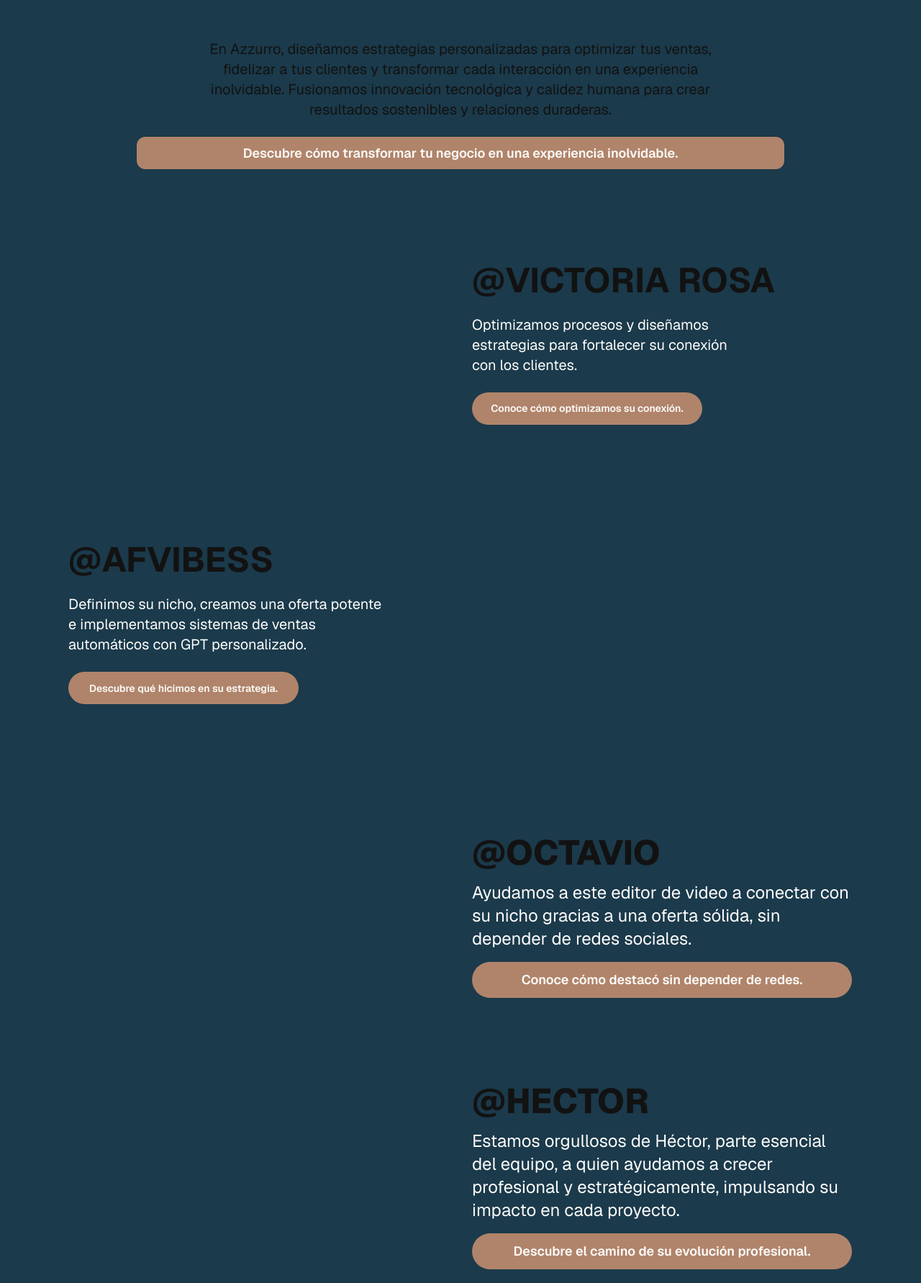
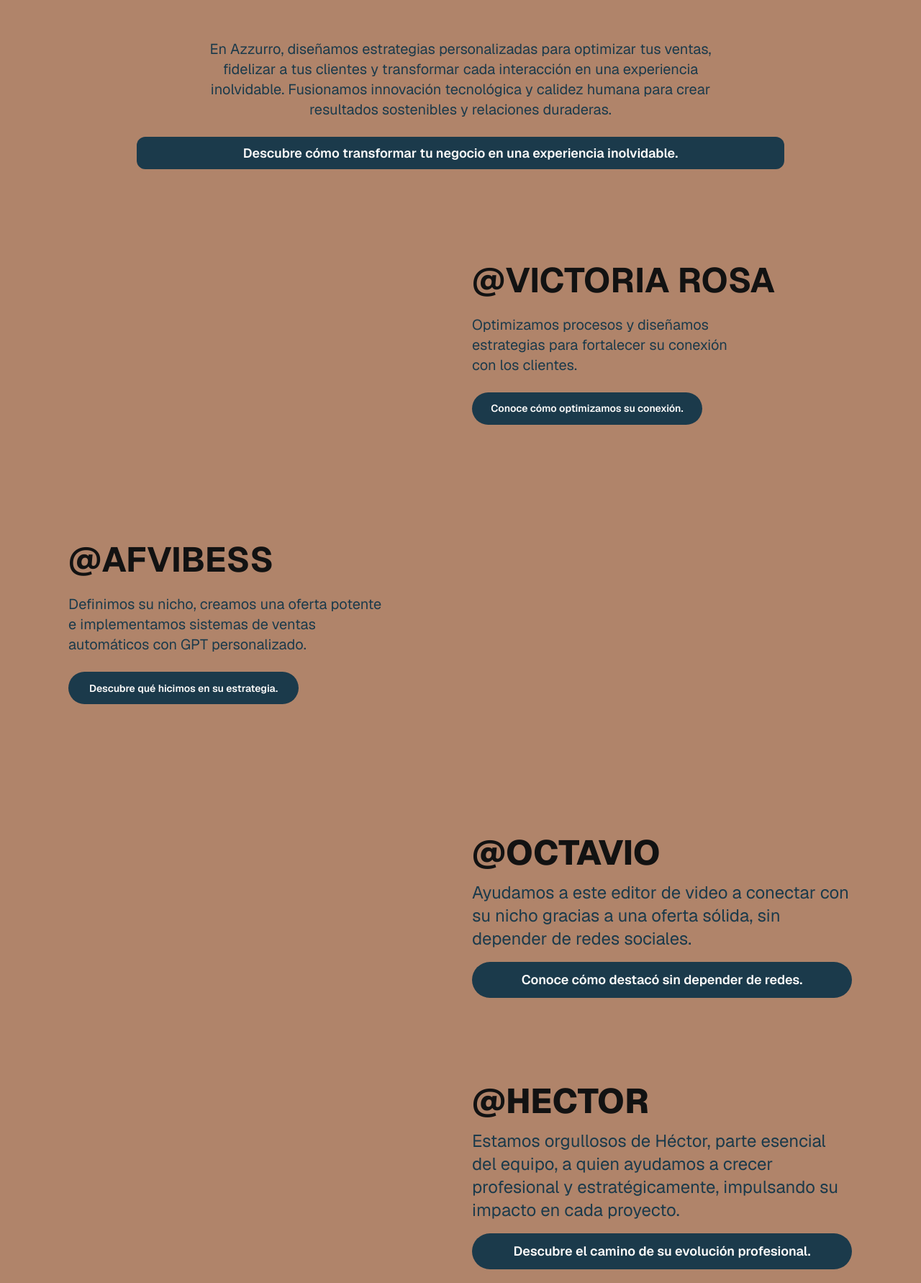
Before and after one commit to manrique1986/azzurro, a Next.js app: page / in a window 1280 px wide. Shown: the part 578-2360 px from the top of the page at 72% size. Built offline with nearby package versions, Linux system fonts and the light colour scheme.

Commit message:
cambio color

```diff
--- a/app/components/PrimerBloque.jsx
+++ b/app/components/PrimerBloque.jsx
@@ -21,7 +21,7 @@ const FirstBlock = () => {
         </div>
 
         {/* Párrafo explicativo */}
-        <p className="text-center text-base sm:text-lg lg:text-xl text-[#121212] mx-auto leading-relaxed">
+        <p className="text-center text-base sm:text-lg lg:text-xl text-[#1B3A4B] mx-auto leading-relaxed">
   En Azzurro, diseñamos estrategias personalizadas para optimizar tus ventas,<br />
   fidelizar a tus clientes y transformar cada interacción en una experiencia<br />
   inolvidable. Fusionamos innovación tecnológica y calidez humana para crear<br />
@@ -33,7 +33,7 @@ const FirstBlock = () => {
         <a
           href="https://wa.me/+543585411552"
            target="_blank"
-          className="mt-6 w-full sm:w-[300px] md:w-[400px] lg:w-[900px] h-[45px] bg-[#B0846A] text-[#FDFCFB] text-lg font-semibold rounded-xl flex items-center justify-center hover:bg-zinc-700 transition-colors duration-300"
+          className="mt-6 w-full sm:w-[300px] md:w-[400px] lg:w-[900px] h-[45px] bg-[#1B3A4B] text-[#FDFCFB] text-lg font-semibold rounded-xl flex items-center justify-center hover:bg-zinc-700 transition-colors duration-300"
         >
         Descubre cómo transformar tu negocio en una experiencia inolvidable.
         </a>
--- a/app/components/SegundoBloque.jsx
+++ b/app/components/SegundoBloque.jsx
@@ -22,14 +22,14 @@ const ThirdBlock = () => {
         {/* Texto a la derecha */}
         <div className="text-left space-y-6">
   <h2 className="text-4xl sm:text-5xl font-bold text-[#121212]">@VICTORIA ROSA</h2>
-  <p className="text-lg sm:text-xl text-[#FDFCFB] max-w-[360px] sm:max-w-[390px] leading-relaxed">
+  <p className="text-lg sm:text-xl text-[#1B3A4B] max-w-[360px] sm:max-w-[390px] leading-relaxed">
     Optimizamos procesos y diseñamos estrategias para fortalecer su conexión con los clientes.
   </p>
 
   {/* Botón debajo del texto */}
   <Link
     href="/page1"
-    className="w-full max-w-[320px] h-[45px] bg-[#B0846A] text-[#FDFCFB] text-sm font-semibold rounded-full flex items-center justify-center hover:bg-zinc-700 transition-colors duration-300"
+    className="w-full max-w-[320px] h-[45px] bg-[#1B3A4B] text-[#FDFCFB] text-sm font-semibold rounded-full flex items-center justify-center hover:bg-zinc-700 transition-colors duration-300"
   >
     Conoce cómo optimizamos su conexión.
   </Link>
@@ -42,14 +42,14 @@ const ThirdBlock = () => {
         {/* Texto a la izquierda */}
         <div className="text-left space-y-6 mx-auto">
   <h2 className="text-4xl sm:text-5xl font-bold text-[#121212]">@AFVIBESS</h2>
-  <p className="text-lg sm:text-xl text-[#FDFCFB] max-w-[380px] sm:max-w-[450px] leading-relaxed">
+  <p className="text-lg sm:text-xl text-[#1B3A4B] max-w-[380px] sm:max-w-[450px] leading-relaxed">
     Definimos su nicho, creamos una oferta potente e implementamos sistemas de ventas automáticos con GPT personalizado.
   </p>
 
   {/* Botón debajo del texto */}
   <a
     href="/page2"
-    className="w-full max-w-[320px] h-[45px] bg-[#B0846A] text-[#FDFCFB] text-sm font-semibold rounded-full flex items-center justify-center hover:bg-zinc-700 transition-colors duration-300"
+    className="w-full max-w-[320px] h-[45px] bg-[#1B3A4B] text-[#FDFCFB] text-sm font-semibold rounded-full flex items-center justify-center hover:bg-zinc-700 transition-colors duration-300"
   >
     Descubre qué hicimos en su estrategia.
   </a>
--- a/app/components/TercerBloque.jsx
+++ b/app/components/TercerBloque.jsx
@@ -22,7 +22,7 @@ const FourthBlock = () => {
             <h2 className="text-3xl sm:text-4xl lg:text-5xl font-extrabold text-[#121212]">
             @OCTAVIO
             </h2>
-            <p className="text-lg sm:text-xl lg:text-2xl text-[#FDFCFB] w-full sm:w-200">
+            <p className="text-lg sm:text-xl lg:text-2xl text-[#1B3A4B] w-full sm:w-200">
             Ayudamos a este editor de video a conectar con su nicho gracias a una oferta sólida, sin depender de redes sociales.
             </p>
 
@@ -30,7 +30,7 @@ const FourthBlock = () => {
             <div className="flex justify-start">
               <a
                 href="/page3"
-                className="w-full sm:w-[300px] lg:w-[600px] h-[40px] sm:h-[50px] bg-[#B0846A] text-[#FDFCFB] text-sm sm:text-lg font-semibold rounded-full flex items-center justify-center hover:bg-zinc-700 transition-colors duration-300"
+                className="w-full sm:w-[300px] lg:w-[600px] h-[40px] sm:h-[50px] bg-[#1B3A4B] text-[#FDFCFB] text-sm sm:text-lg font-semibold rounded-full flex items-center justify-center hover:bg-zinc-700 transition-colors duration-300"
               >
              Conoce cómo destacó sin depender de redes.
               </a>
@@ -59,7 +59,7 @@ const FourthBlock = () => {
             <h2 className="text-3xl sm:text-4xl lg:text-5xl font-extrabold text-[#121212]">
             @HECTOR
             </h2>
-            <p className="text-lg sm:text-xl lg:text-2xl text-[#FDFCFB] w-full sm:w-200">
+            <p className="text-lg sm:text-xl lg:text-2xl text-[#1B3A4B] w-full sm:w-200">
             Estamos orgullosos de Héctor, parte esencial del equipo, a quien ayudamos a crecer profesional y estratégicamente, impulsando su impacto en cada proyecto.
             </p>
 
@@ -67,7 +67,7 @@ const FourthBlock = () => {
             <div className="flex justify-start">
               <a
                 href="/page4"
-                className="w-full sm:w-[350px] lg:w-[600px] h-[40px] sm:h-[50px] bg-[#B0846A] text-[#FDFCFB] text-sm sm:text-lg font-semibold rounded-full flex items-center justify-center hover:bg-zinc-700 transition-colors duration-300"
+                className="w-full sm:w-[350px] lg:w-[600px] h-[40px] sm:h-[50px] bg-[#1B3A4B] text-[#FDFCFB] text-sm sm:text-lg font-semibold rounded-full flex items-center justify-center hover:bg-zinc-700 transition-colors duration-300"
               >
              Descubre el camino de su evolución profesional.
               </a>
--- a/app/globals.css
+++ b/app/globals.css
@@ -15,7 +15,7 @@
 }
 
 body {
-  background-color: #1B3A4B;
+  background-color: #B0846A;
   margin: 0;
   font-family: var(--font-geist-sans), sans-serif;
 }
```
